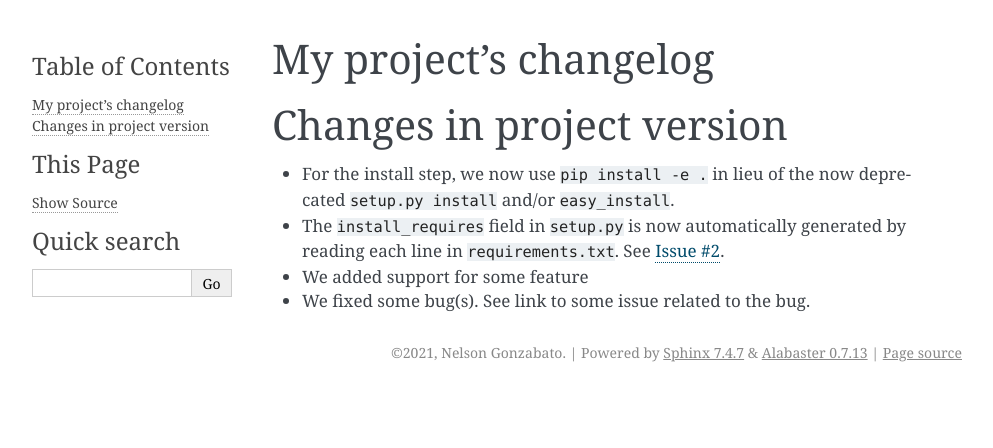
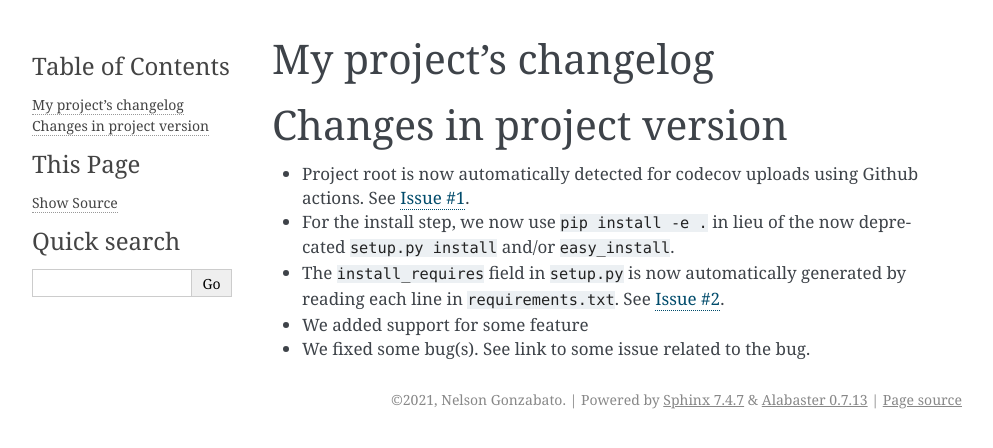
Before and after one commit to Nelson-Gon/pytemplates, a Sphinx documentation site: the page built from docs/source/changelog.rst, in a window 1280 px wide. Shown: the top 448 px of the page, without its empty margins (148-1141 px from the left). Built offline with Sphinx 7.4.7, drawn with Linux system fonts in a browser that asks for light colours.

Commit message:
Closes #1 and upadtes docs, root now auto detected

```diff
--- a/docs/source/changelog.rst
+++ b/docs/source/changelog.rst
@@ -7,6 +7,9 @@ Changes in project version
 
 
 *
+  Project root is now automatically detected for codecov uploads using Github actions. See `Issue #1 <https://github.com/Nelson-Gon/pytempltaes/issues/1>`_.
+
+*
   For the install step, we now use ``pip install -e .`` in lieu of the now deprecated ``setup.py install`` and/or ``easy_install``.
 
 *
```
Also changed, not shown: changelog.md (+2 -0 lines).
